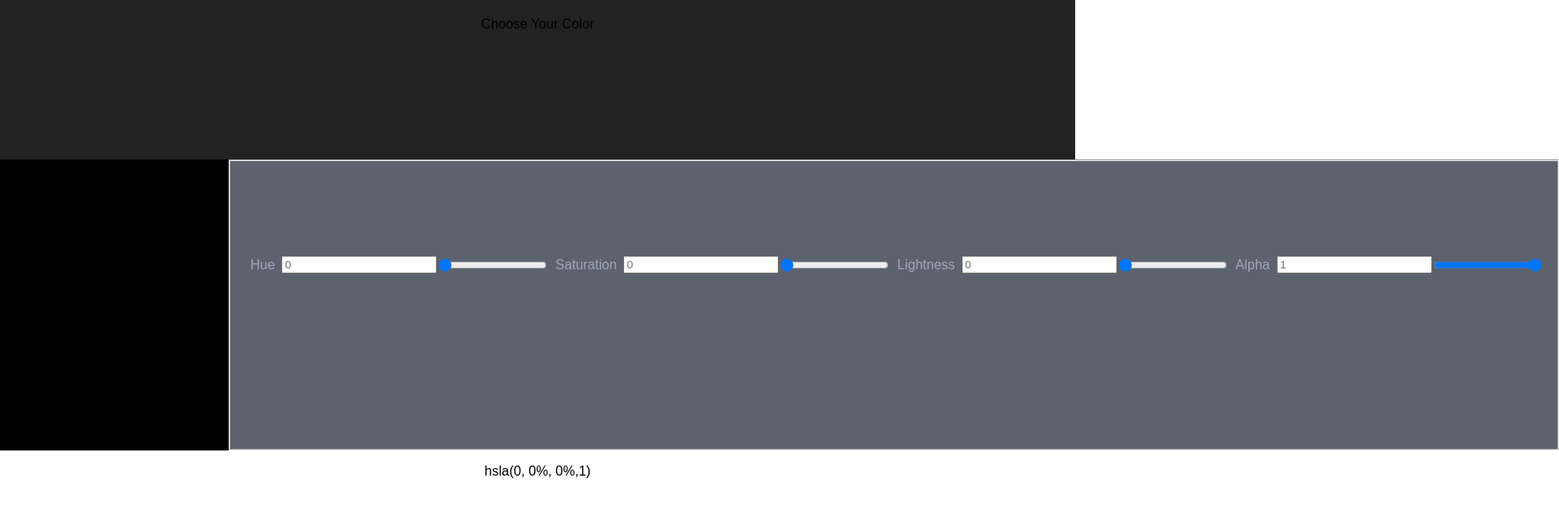
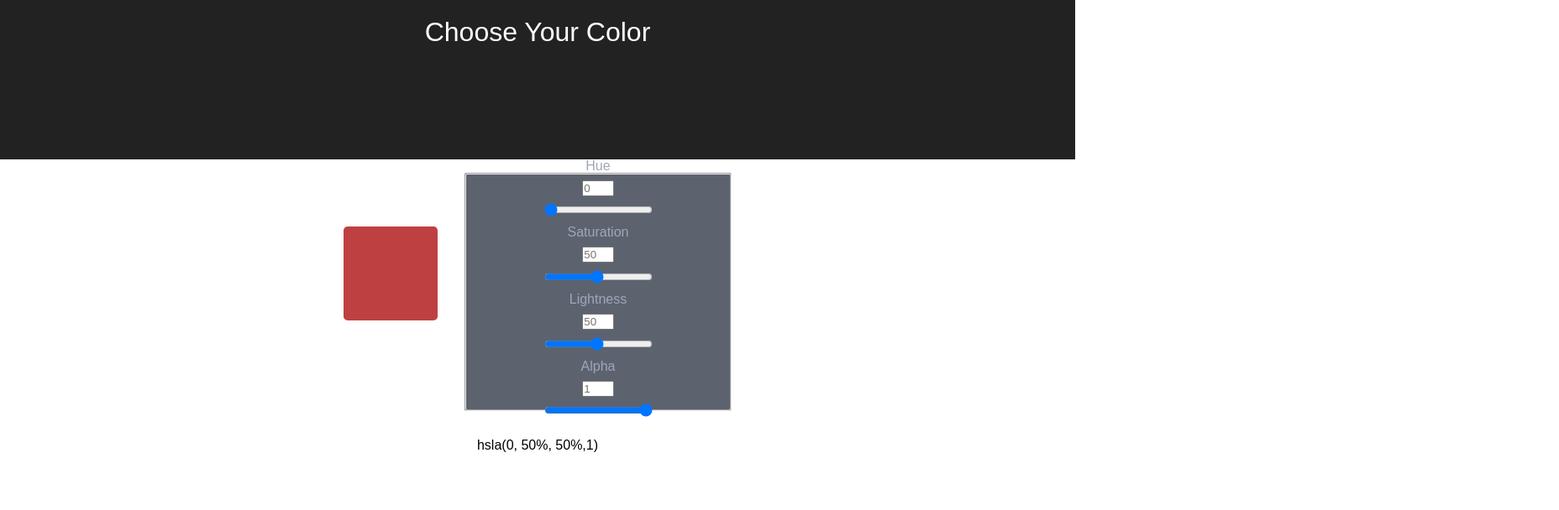
Before and after one commit to dnsomoano/color-picker, a React (Create React App) app: page / in a window 1280 px wide. Shown: the top 608 px of the page at 84% size, 1856 px wide, since content can reach past the window. Built offline with nearby package versions, Linux system fonts and the light colour scheme.

Commit message:
fixed size of placeholders and box. Cannot change color of header

```diff
--- a/src/App.css
+++ b/src/App.css
@@ -1,12 +1,11 @@
 .App {
   text-align: center;
-  color:black;
 }
 
-.App-logo {
+/* .App-logo {
   animation: App-logo-spin infinite 20s linear;
   height: 80px;
-}
+} */
 
 .App-header {
   background-color: #222;
@@ -15,35 +14,44 @@
 }
 
 .App-title {
-  font-size: 1.5em;
+  font-size: 2em;
+  color:white;
 }
 
 .App-intro {
   font-size: large;
 }
 
-fieldset {
-  display: flex;
-  justify-content: center;
-  align-items: center;
-  background-color: #5C636F ;
-  color: #A0A6BA;
-  margin: 0em;
-  height: 215px;
-  width: 480px;
-  padding: 1em;
-  padding-bottom: 7em;
-}
 
 .main-container {
   display: flex;
   flex-direction: row;
+  justify-content: center;
 }
 
 .box {
   display: flex;
   justify-content: center;
-  padding: 0 17em 10em 0;
+  border-radius: 0.3em;
+  height: 5em;
+  width: 5em;
+  margin: 5em 1em 1em 1em;
+  padding: 1em;
+}
+
+fieldset {
+  display: flex;
+  flex-direction: column;
+  justify-content: center;
+  align-items: center;
+  background-color: #5C636F ;
+  border-radius: 0.2em;
+  color: #A0A6BA;
+  margin: 1em;
+  height: 200px;
+  width: 250px;
+  padding: 2em;
+  padding-bottom: 3em;
 }
 
 legend {
@@ -51,12 +59,20 @@ legend {
   flex-direction: column;
 }
 
+label {
+  display: block;
+  margin: 0.5em;
+  text-align: left;
+}
+
+.placeholder-style {
+  margin-bottom: 0.5em;
+  padding: 0em;
+  width: 2.5em;
+}
+
+/*  */
 #display-hsla {
   display: flex;
   justify-content: center;
 }
-
-label {
-  display: block;
-  margin: 0.5em;
-}
--- a/src/App.js
+++ b/src/App.js
@@ -6,7 +6,7 @@ class App extends Component {
   render() {
     return (
       <div className="App">
-        <header className="App-header">Choose Your Color</header>
+        <header className="App-header App-title">Choose Your Color</header>
         <ColorPicker />
       </div>
     );
--- a/src/ColorPicker.js
+++ b/src/ColorPicker.js
@@ -5,8 +5,8 @@ class ColorPicker extends Component {
     super(props);
     this.state = {
       hue: 0,
-      saturation: 0,
-      lightness: 0,
+      saturation: 50,
+      lightness: 50,
       alpha: 1
     };
   }
@@ -57,7 +57,7 @@ class ColorPicker extends Component {
           />
           <fieldset>
             <label for="hue">Hue</label>
-            <input placeholder={this.state.hue} />
+            <input className="placeholder-style" placeholder={this.state.hue} />
             <input
               type="range"
               id="hue"
@@ -68,7 +68,7 @@ class ColorPicker extends Component {
               value={this.state.hue}
             />
             <label for="saturation">Saturation</label>
-            <input placeholder={this.state.saturation} />
+            <input className="placeholder-style" placeholder={this.state.saturation} />
             <input
               type="range"
               id="saturation"
@@ -79,7 +79,7 @@ class ColorPicker extends Component {
               value={this.state.saturation}
             />
             <label for="lightness">Lightness</label>
-            <input placeholder={this.state.lightness} />
+            <input className="placeholder-style" placeholder={this.state.lightness} />
             <input
               type="range"
               id="lightness"
@@ -90,7 +90,7 @@ class ColorPicker extends Component {
               value={this.state.lightness}
             />
             <label for="alpha">Alpha</label>
-            <input placeholder={this.state.alpha} />
+            <input className="placeholder-style" placeholder={this.state.alpha} />
             <input
               type="range"
               id="alpha"
```
